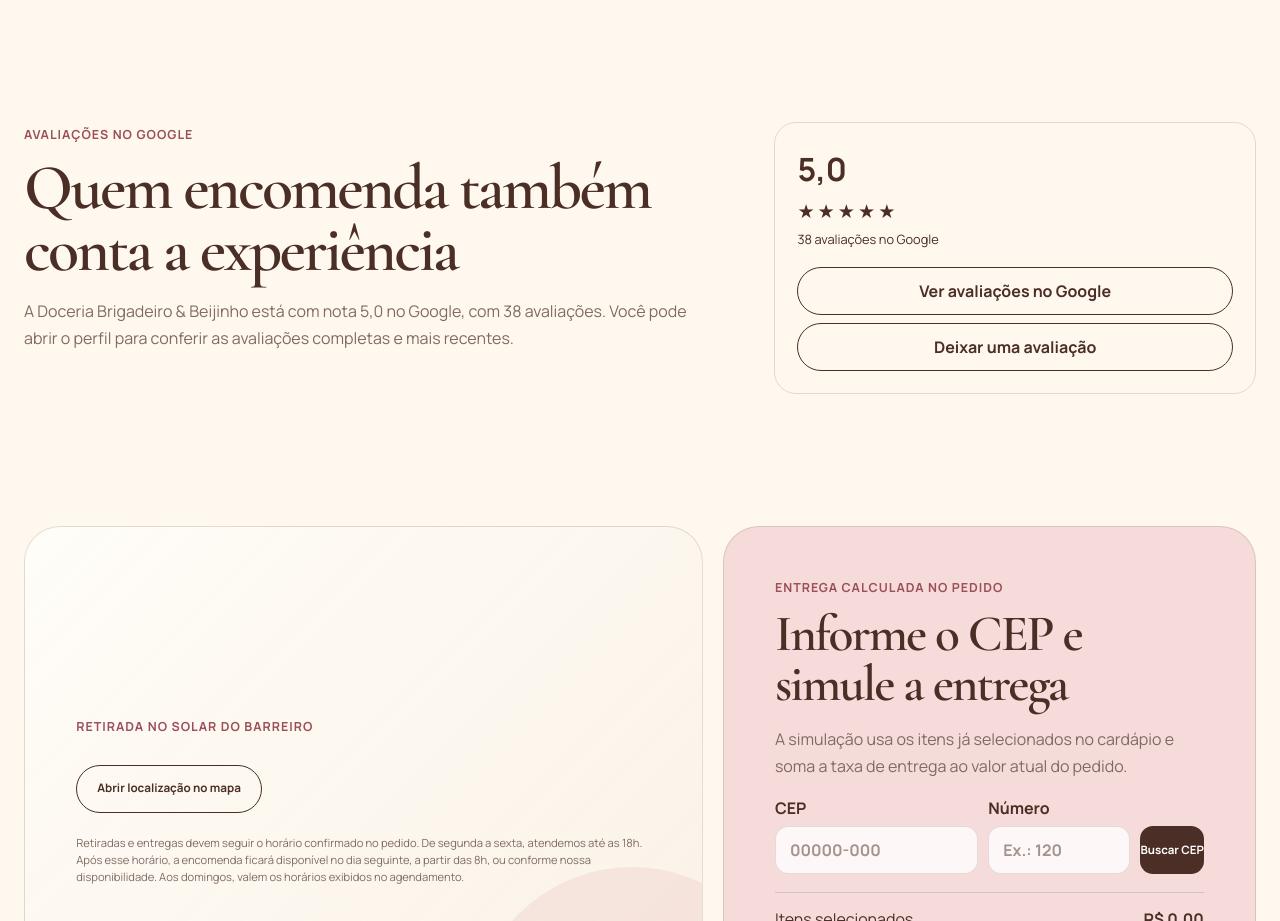
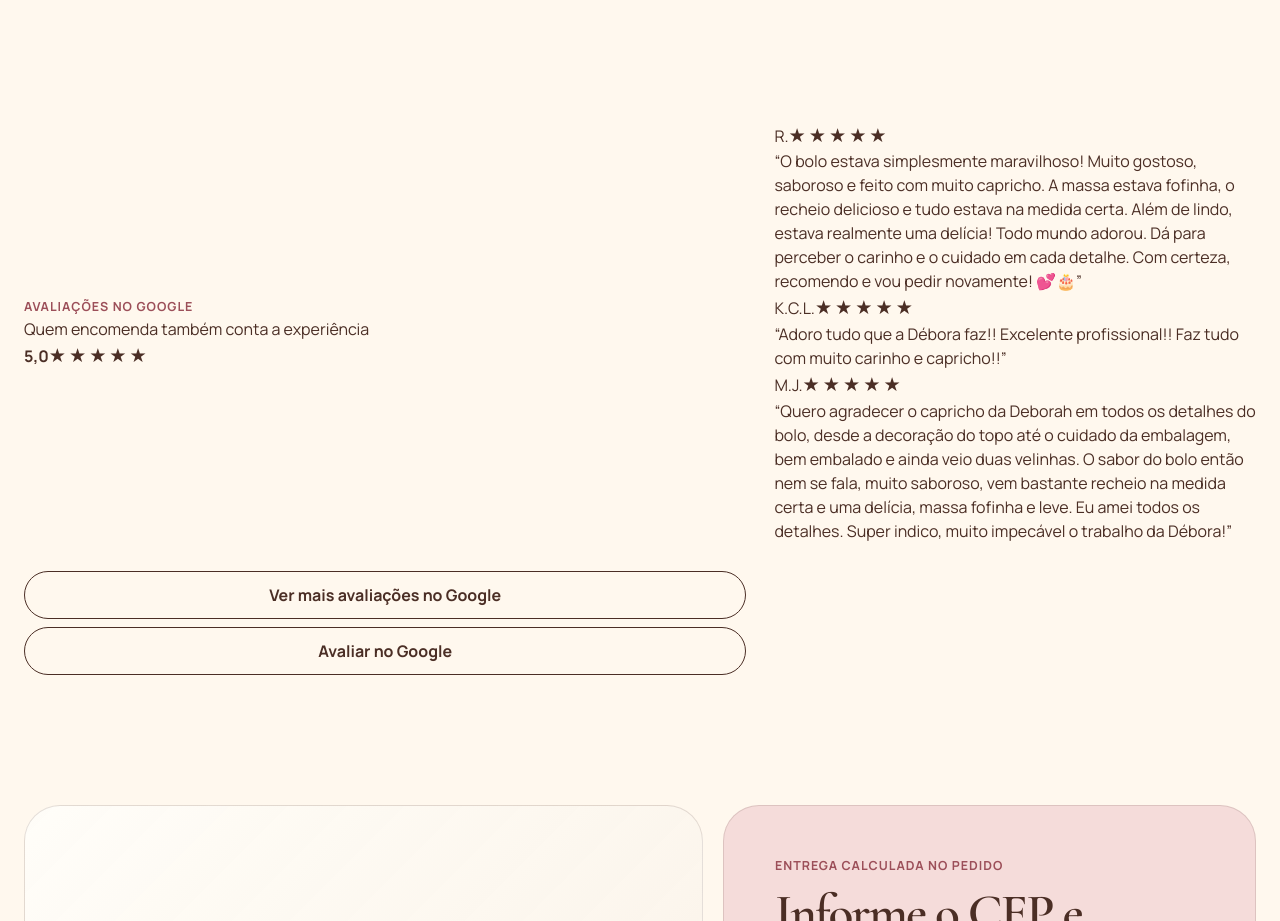
Before and after one commit to doceriabrigadeiroebeijinho/doceriabrigadeiroebeijinho.github.io, a Next.js app: page / in a window 1280 px wide. Shown: the part 4540-5461 px from the top of the page. Built offline with nearby package versions, Linux system fonts and the light colour scheme.

Commit message:
Update page.tsx

```diff
--- a/app/page.tsx
+++ b/app/page.tsx
@@ -2260,29 +2260,64 @@ if (
       </section>
 
       <section className="google-reviews-section" id="avaliacoes">
-        <div className="section-heading left">
+        <div className="google-reviews-heading">
+          <div>
             <span className="section-kicker">Avaliações no Google</span>
             <h2>Quem encomenda também conta a experiência</h2>
+          </div>
+          <div className="google-rating-badge" aria-label="Nota 5,0 de 5 no Google">
+            <strong>5,0</strong>
+            <span className="google-stars" aria-hidden="true">★★★★★</span>
+          </div>
+        </div>
+
+        <div className="google-review-cards">
+          <article className="google-review-card">
+            <div className="google-review-card-head">
+              <span className="review-initials" aria-label="Avaliação de cliente">R.</span>
+              <span className="google-stars" aria-label="5 de 5 estrelas">★★★★★</span>
+            </div>
             <p>
-            A Doceria Brigadeiro & Beijinho está com nota 5,0 no Google, com 38
-            avaliações. Você pode abrir o perfil para conferir as avaliações
-            completas e mais recentes.
+              “O bolo estava simplesmente maravilhoso! Muito gostoso, saboroso e feito com muito
+              capricho. A massa estava fofinha, o recheio delicioso e tudo estava na medida certa.
+              Além de lindo, estava realmente uma delícia! Todo mundo adorou. Dá para perceber o
+              carinho e o cuidado em cada detalhe. Com certeza, recomendo e vou pedir novamente! 💕🎂”
             </p>
-        </div>
-        <div className="google-review-summary">
-          <div>
-            <strong>5,0</strong>
+          </article>
+
+          <article className="google-review-card">
+            <div className="google-review-card-head">
+              <span className="review-initials" aria-label="Avaliação de cliente">K.C.L.</span>
               <span className="google-stars" aria-label="5 de 5 estrelas">★★★★★</span>
-            <small>38 avaliações no Google</small>
-          </div>
+            </div>
+            <p>
+              “Adoro tudo que a Débora faz!! Excelente profissional!! Faz tudo com muito carinho e
+              capricho!!”
+            </p>
+          </article>
+
+          <article className="google-review-card">
+            <div className="google-review-card-head">
+              <span className="review-initials" aria-label="Avaliação de cliente">M.J.</span>
+              <span className="google-stars" aria-label="5 de 5 estrelas">★★★★★</span>
+            </div>
+            <p>
+              “Quero agradecer o capricho da Deborah em todos os detalhes do bolo, desde a decoração
+              do topo até o cuidado da embalagem, bem embalado e ainda veio duas velinhas. O sabor do
+              bolo então nem se fala, muito saboroso, vem bastante recheio na medida certa e uma
+              delícia, massa fofinha e leve. Eu amei todos os detalhes. Super indico, muito impecável
+              o trabalho da Débora!”
+            </p>
+          </article>
+        </div>
+
         <div className="google-review-actions">
           <a href={GOOGLE_REVIEWS_URL} target="_blank" rel="noreferrer">
-              Ver avaliações no Google
+            Ver mais avaliações no Google
           </a>
           <a href={GOOGLE_REVIEW_FORM_URL} target="_blank" rel="noreferrer">
-              Deixar uma avaliação
+            Avaliar no Google
           </a>
-          </div>
         </div>
       </section>
 
```
Lines whose indentation alone changed are shown as unchanged.
